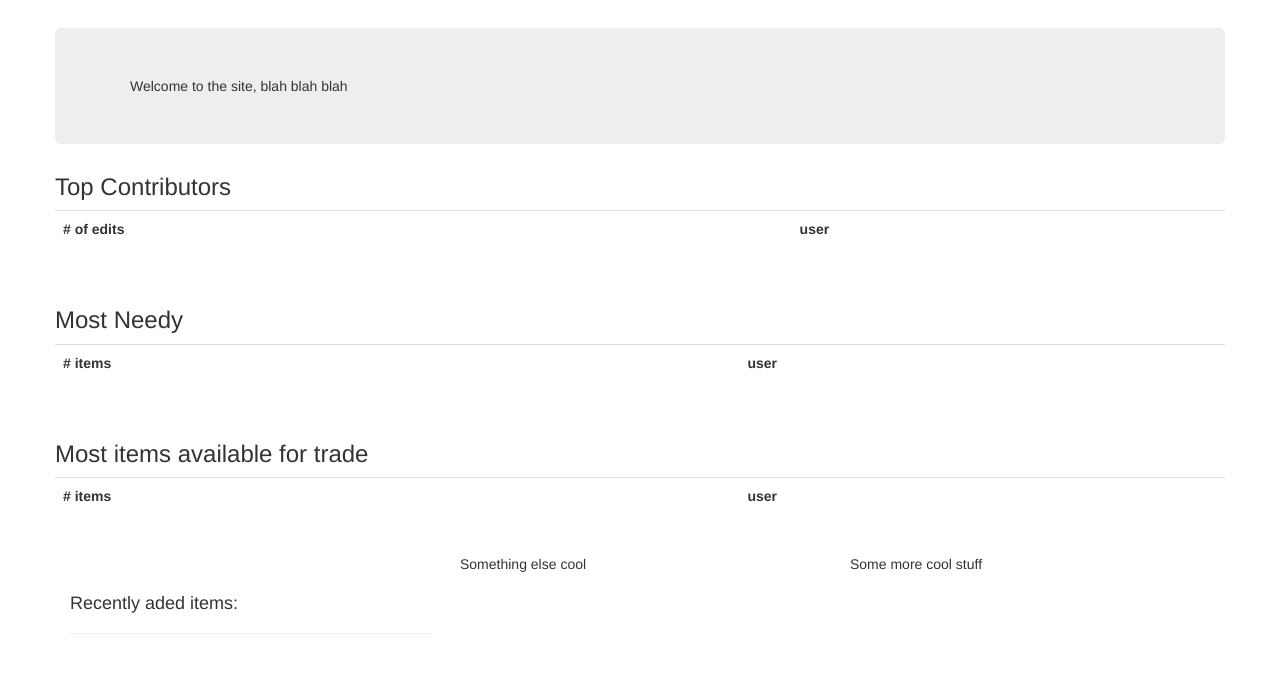
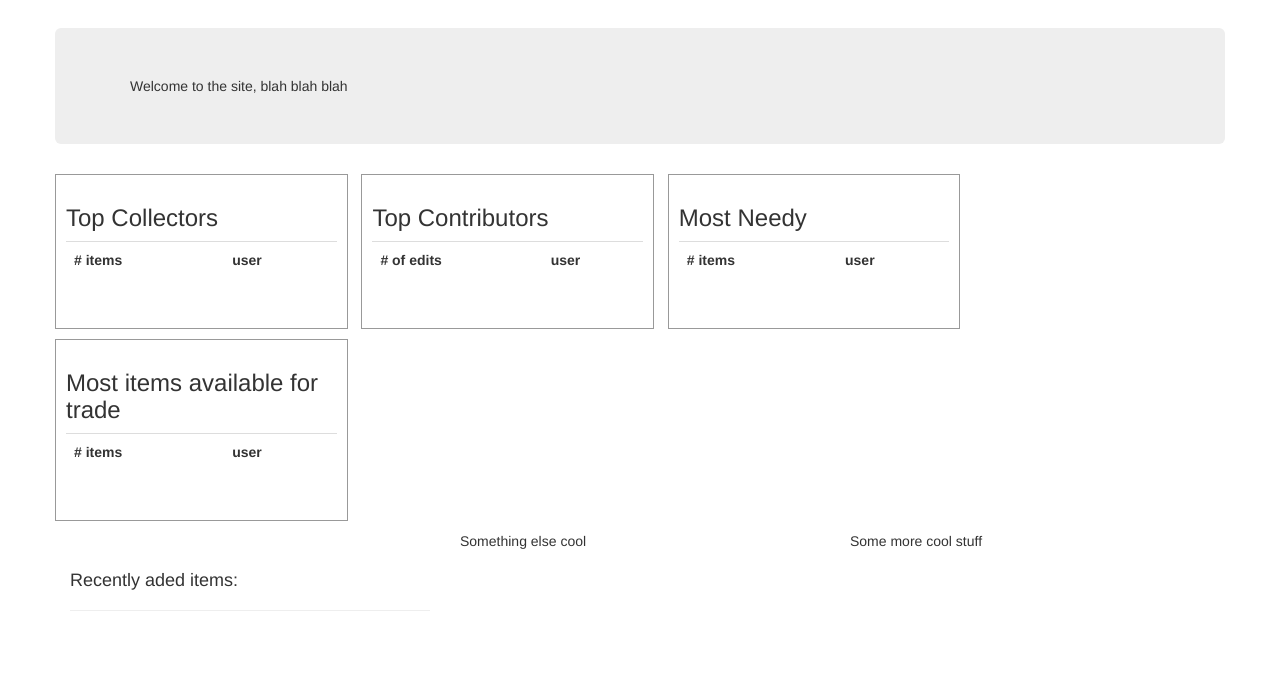
Before and after one commit to subiki/scarfage, a Flask app: page / in a window 1280 px wide. Shown: the part 52-725 px from the top of the page. Run offline with Flask 2, Linux system fonts and the light colour scheme; lists and menus that the app fills with data are empty; some libraries are stand-ins or nearby versions.

Commit message:
quick n' dirty css

```diff
--- a/scarf/static/main.css
+++ b/scarf/static/main.css
@@ -23,3 +23,11 @@ body { padding-top: 70px; }
 .well-ff {
     background: rgb(255, 255, 255);
 }
+
+.stat {
+  width: 25%;
+  display: inline-block;
+  padding: 10px;
+  margin: 0px 10px 10px 0px;
+  border: 1px solid #999;
+}
--- a/scarf/templates/index.html
+++ b/scarf/templates/index.html
@@ -9,6 +9,24 @@
 </div>
 
 
+<div id="top-collectors" class="stat">
+  <div class="page-heading"><h3> Top Collectors </h3></div>
+
+  <table class="table">
+    <tr>
+    <th># items</th>
+    <th>user</th>
+    </tr>
+  {% for user in pd.topcollectors %}
+    <tr>
+    <td>{{ user[0] }}</td>
+    <td><a href="/user/{{ user[1] }}">{{ user[1] }}</a></td>
+    </tr>
+  {% endfor %}
+  </table><br/>
+</div>
+
+<div id="top-contributors" class="stat">
   <div class="page-heading"><h3> Top Contributors </h3></div>
 
   <table class="table">
@@ -23,7 +41,9 @@
     </tr>
   {% endfor %}
   </table><br/>
+</div>
 
+<div id="most-needy" class="stat">
   <div class="page-heading"><h3> Most Needy </h3></div>
 
   <table class="table">
@@ -38,8 +58,9 @@
     </tr>
   {% endfor %}
   </table><br/>
+</div>
 
-
+<div id="most-available" class="stat">
   <div class="page-heading"><h3> Most items available for trade </h3></div>
 
   <table class="table">
@@ -54,6 +75,7 @@
     </tr>
   {% endfor %}
   </table><br/>
+</div>
 
 <div class="container">
   <div class="row">
```
Lines whose indentation alone changed are shown as unchanged.
